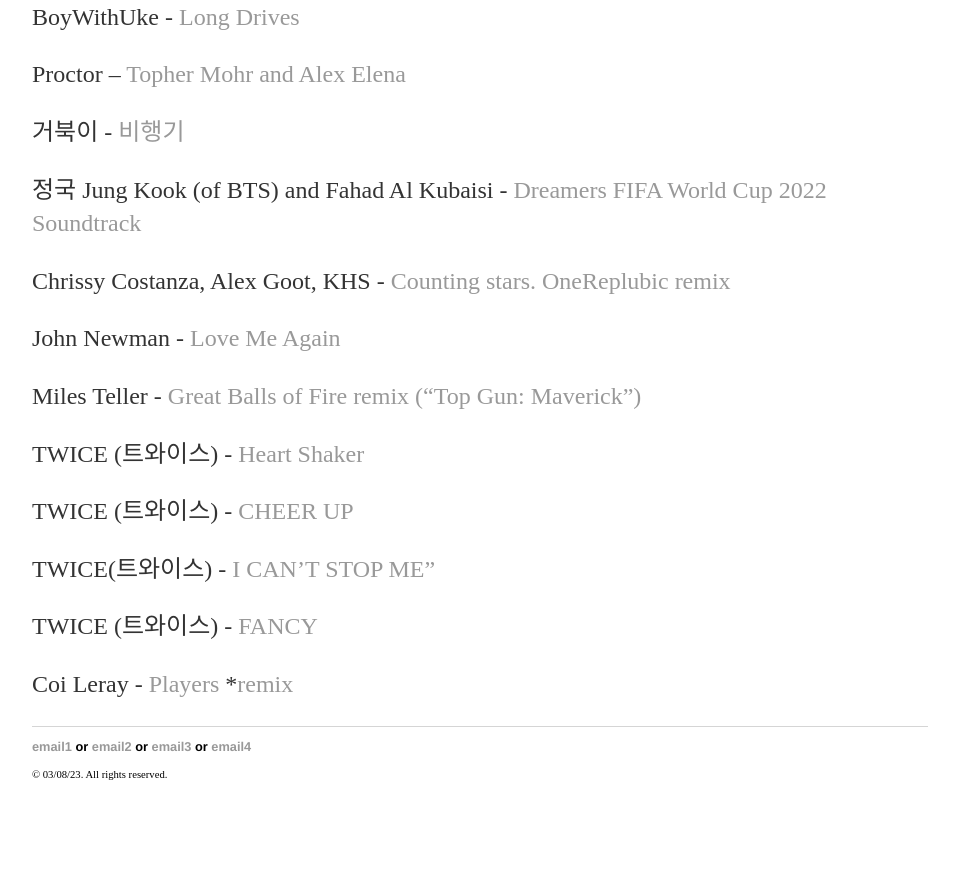
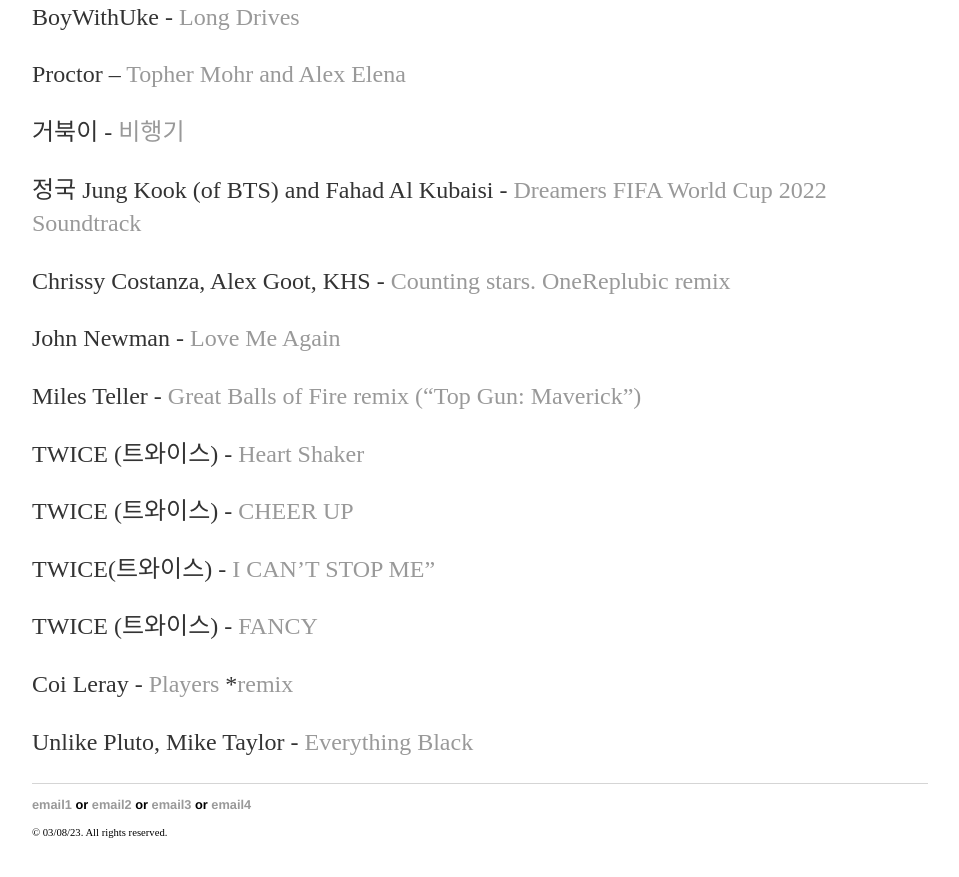
Before and after one commit to yjkweon24/yjkweon24.github.io, a Jekyll site: the page built from _posts/2018-10-23-songs-that-i-love.md, in a window 1280 px wide and 900 px high, scrolled down 26154 px. Shown: the top 877 px of the window, without its empty margins (160-1119 px from the left). Built offline with Jekyll 4.4.1, drawn with Linux system fonts in a browser that asks for light colours; before the commit the page ends 26996 px from its top, so only the background shows below that.

Commit message:
Update 2018-10-23-songs-that-i-love.md

```diff
--- a/_posts/2018-10-23-songs-that-i-love.md
+++ b/_posts/2018-10-23-songs-that-i-love.md
@@ -923,3 +923,5 @@
 TWICE (트와이스) - [FANCY](https://youtu.be/opWvjzMk-HI)
 
 Coi Leray - [Players](https://www.youtube.com/watch?v=mW8ATpWd5Wg) *[remix](https://www.youtube.com/watch?v=tcXraTCoUZE)
+
+Unlike Pluto, Mike Taylor - [Everything Black](https://www.youtube.com/watch?v=mWKDZRJWdF4)
```
